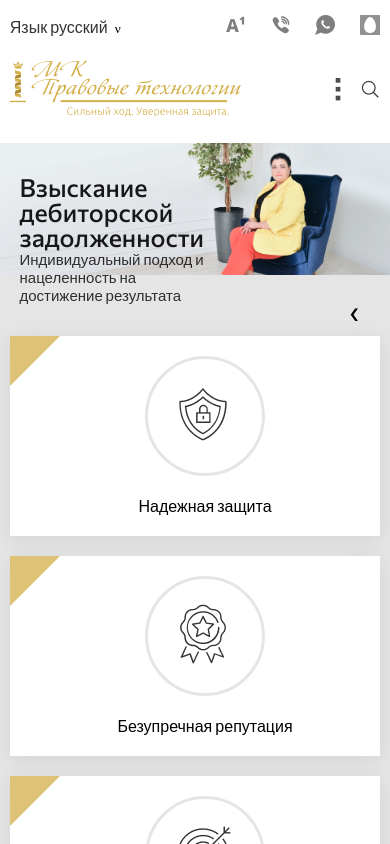
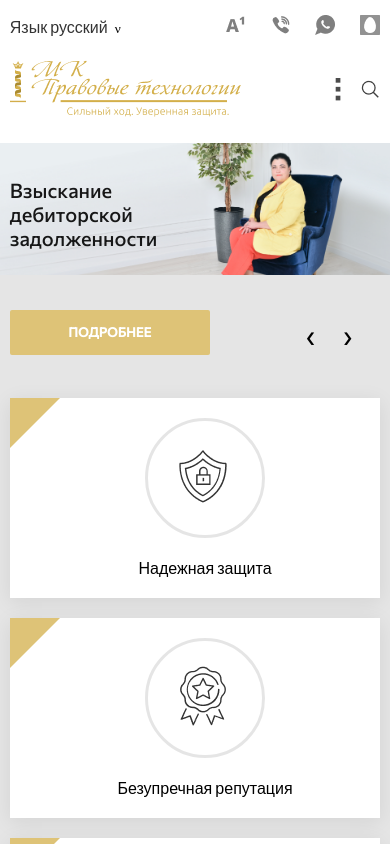
Before and after one commit to Yaugenchick/focus, a React (Create React App) app: page / in a window 390 px wide. Shown: the top 844 px of the page. Built offline with nearby package versions, Linux system fonts and the light colour scheme.

Commit message:
add media query for sliders , main-slider and directions-slider

```diff
--- a/src/home-page/components/about-protection/scss/aboutProtection.scss
+++ b/src/home-page/components/about-protection/scss/aboutProtection.scss
@@ -1,6 +1,6 @@
 .about-home-page {
   background: #e5e5e5;
-  margin: -60px 0 0 0;
+  margin: -80px 0 0 0;
   .container {
     .wraper-about {
       display: grid;
@@ -37,6 +37,8 @@
 }
 @media (max-width: 1110px) {
   .about-home-page {
+    margin: 0;
+    padding: 40px 0 0 0 ;
     .container {
       .wraper-about {
         grid-template-rows: repeat(3, 1fr);
@@ -48,13 +50,13 @@
           position: relative;
         }
         .about-item:nth-child(1)::after {
-          content: '';
+          content: "";
           position: absolute;
           top: 0;
           left: 0;
           border: 25px solid transparent;
-					border-top: 25px solid  #DEC377;
-					border-left: 25px solid  #DEC377;
+          border-top: 25px solid #dec377;
+          border-left: 25px solid #dec377;
         }
         .about-item:nth-child(2) {
           grid-row: 2/3;
@@ -62,13 +64,13 @@
           position: relative;
         }
         .about-item:nth-child(2)::after {
-          content: '';
+          content: "";
           position: absolute;
           top: 0;
           left: 0;
           border: 25px solid transparent;
-					border-top: 25px solid  #DEC377;
-					border-left: 25px solid  #DEC377;
+          border-top: 25px solid #dec377;
+          border-left: 25px solid #dec377;
         }
         .about-item:nth-child(3) {
           grid-row: 2/3;
@@ -76,13 +78,13 @@
           position: relative;
         }
         .about-item:nth-child(3)::after {
-          content: '';
+          content: "";
           position: absolute;
           top: 0;
           left: 0;
           border: 25px solid transparent;
-					border-top: 25px solid  #DEC377;
-					border-left: 25px solid  #DEC377;
+          border-top: 25px solid #dec377;
+          border-left: 25px solid #dec377;
         }
         .about-item:nth-child(4) {
           grid-row: 3/4;
@@ -90,13 +92,13 @@
           position: relative;
         }
         .about-item:nth-child(4)::after {
-          content: '';
+          content: "";
           position: absolute;
           top: 0;
           left: 0;
           border: 25px solid transparent;
-					border-top: 25px solid  #DEC377;
-					border-left: 25px solid  #DEC377;
+          border-top: 25px solid #dec377;
+          border-left: 25px solid #dec377;
         }
         .about-item {
           flex-direction: row;
@@ -155,6 +157,11 @@
     }
   }
 }
+@media (max-width: 600px) {
+  .about-home-page {
+    padding: 20px 0 0 0;
+  }
+}
 @media (max-width: 575.98px) {
   .about-home-page {
     .container {
--- a/src/home-page/components/directions-slider/directionsSlider.jsx
+++ b/src/home-page/components/directions-slider/directionsSlider.jsx
@@ -43,16 +43,16 @@ export class DirectionsSlider extends React.Component {
 									key={item.id}
 									style={{
 										background: `url(${item.url})`,
-										backgroundSize: "cover",
+										backgroundSize: "contain",
 										backgroundRepeat: "no-repeat"
 									}}>
 								</div>
 								: null
 						))}
+						<button className="arrow arrow-directions-next" onClick={this.nextSlide}>&rsaquo;</button>
+						<button className="arrow arrow-directions-prew" onClick={this.prewSlide}>&lsaquo;</button>
 					</div>
 				</div>
-				<button className="arrow arrow-directions-next" onClick={this.nextSlide}>&rsaquo;</button>
-				<button className="arrow arrow-directions-prew" onClick={this.prewSlide}>&lsaquo;</button>
 			</div>
 		)
 	}
--- a/src/home-page/components/main-slider/mainSlider.jsx
+++ b/src/home-page/components/main-slider/mainSlider.jsx
@@ -42,23 +42,23 @@ export class MainSlider extends React.Component {
                             key={item.id}
                             style={{
                                 background: `url(${item.url})`,
-                                backgroundRepeat: "no-repeat"
+                                backgroundRepeat: "no-repeat",
+                                backgroundSize: "contain"
                             }}>
                             <div className="container">
                                 <div className="main-content">
                                     <div className="main-title">
                                         <h3 className="main-header">{item.title}</h3>
                                     </div>
-                                    <div className="main-text">
-                                        <p className="main-paragraph">{item.content}</p>
-                                    </div>
+                                    <p className="main-paragraph">{item.content}</p>
                                     <button className="btn btn-main">{item.button}</button>
+                                    <button className="arrow arrow-main-next" onClick={this.nextSlide}>&rsaquo;</button>
+                                    <button className="arrow arrow-main-prew" onClick={this.prewSlide}>&lsaquo;</button>
                                 </div>
                             </div>
                         </div> : null
                 ))}
-                <button className="arrow arrow-main-next" onClick={this.nextSlide}>&rsaquo;</button>
-                <button className="arrow arrow-main-prew" onClick={this.prewSlide}>&lsaquo;</button>
+
             </div>
         );
     }
--- a/src/home-page/components/main-slider/scss/mainSlider.scss
+++ b/src/home-page/components/main-slider/scss/mainSlider.scss
@@ -1,261 +1,410 @@
-
-@media (max-width: 1920px) {
 .main {
 	position: relative;
+	background: #e5e5e5;
 	.wraper-main {
 		.container {
 			.main-content {
 				display: grid;
-					grid-template: repeat(9, 1fr) / repeat(10, 1fr);
-					height: 645px;
-					background-size: contain !important;
+				grid-template: 650px / repeat(10, 1fr);
+				position: relative;
 				.main-title {
-						grid-row: 1/4;
+					grid-row: 1/2;
 					grid-column: 1/6;
-						align-self: flex-end;
-						.main-header{
+					position: absolute;
+					top: 25%;
+					left: 0;
+					.main-header {
 						font-weight: normal;
 						font-size: 40px;
 						color: rgba(0, 0, 0, 0.9);
+						margin: 0 0 30px 0;
 					}
 				}
-					.main-text {
-						grid-row: 4/6;
+				.main-paragraph {
+					grid-row: 1/2;
 					grid-column: 1/6;
-						align-self: center;
-						.main-paragraph {
 					font-weight: 300;
 					font-size: 15px;
 					color: rgba(0, 0, 0, 0.8);
-						}
+					position: absolute;
+					top: 43%;
+					left: 0;
 				}
 				.btn-main {
-						grid-row: 6/9;
+					grid-row: 1/2;
 					grid-column: 1/6;
+					position: absolute;
+					bottom: 40%;
+					left: 0;
+				}
+				.arrow-main-next,
+				.arrow-main-prew {
+					position: absolute;
+				}
+				.arrow-main-next {
+					bottom: 19%;
+					left: 7%;
+				}
+				.arrow-main-prew {
+					bottom: 19%;
+					left: 2%;
 				}
 			}
 		}
 	}
-		.arrow-main-next, .arrow-main-prew {
-			position: absolute;
-		}
-		.arrow-main-next {
-			bottom: 150px;
-			left: 450px;
-		}
-		.arrow-main-prew {
-			bottom: 150px;
-			left: 400px;
-		}
-	}
-
 }
 @media (max-width: 1440px) {
 	.main {
-		position: relative;
-		height: 500px;
-		background: #e5e5e5;
 		.wraper-main {
-		background-size: contain !important;
 			.container {
 				.main-content {
-					display: grid;
-					grid-template: repeat(9, 1fr) / repeat(10, 1fr);
-
+					grid-template: 487px / repeat(10, 1fr);
 					.main-title {
-						grid-row: 1/3;
-						grid-column: 1/6;
-						align-self: flex-end;
-						.main-header{
-							font-weight: normal;
-							font-size: 30px;
-							color: rgba(0, 0, 0, 0.9);
+						.main-header {
+							margin: 0 0 25px 0;
 						}
 					}
-					.main-text {
-						grid-row: 3/5;
-						grid-column: 1/6;
-						align-self: center;
 					.main-paragraph {
-							font-weight: 300;
-							font-size: 15px;
-							color: rgba(0, 0, 0, 0.8);
-						}
+						top: 48%;
 					}
 					.btn-main {
-						grid-row: 5/9;
-						grid-column: 1/6;
+						bottom: 30%;
 					}
 				}
 			}
 		}
-		.arrow-main-next, .arrow-main-prew {
-			position: absolute;
+	}
+}
+@media (max-width: 1300px) {
+	.main {
+		.wraper-main {
+			.container {
+				.main-content {
+					grid-template: 447px / repeat(10, 1fr);
+					.main-title {
+						.main-header {
+							font-size: 30px;
+							margin: 0 0 25px 0;
+						}
+					}
+					.main-paragraph {
+						top: 44%;
+					}
+					.btn-main {
+						bottom: 35%;
 					}
 					.arrow-main-next {
-			bottom: 100px;
-			left: 200px;
+						bottom: 25%;
 					}
 					.arrow-main-prew {
-			bottom: 100px;
-			left: 150px;
-		}
-	}
-}
-@media (max-width: 1366px) {
-	.main {
-		position: relative;
-		height: 500px;
-		background: #e5e5e5;
-		.wraper-main {
-		background-size: contain !important;
-			.container {
-				.main-content {
-					display: grid;
-					grid-template: repeat(9, 1fr) / repeat(10, 1fr);
-
-					.main-title {
-						grid-row: 1/3;
-						grid-column: 1/6;
-						align-self: flex-end;
-						.main-header{
-							font-weight: normal;
-							font-size: 30px;
-							color: rgba(0, 0, 0, 0.9);
-						}
-					}
-					.main-text {
-						grid-row: 3/5;
-						grid-column: 1/6;
-						align-self: center;
-						.main-paragraph {
-							font-weight: 300;
-							font-size: 15px;
-							color: rgba(0, 0, 0, 0.8);
-						}
-					}
-					.btn-main {
-						grid-row: 5/9;
-						grid-column: 1/6;
+						bottom: 25%;
 					}
 				}
 			}
 		}
-		.arrow-main-next, .arrow-main-prew {
-			position: absolute;
+	}
+}
+@media (max-width: 1110px) {
+	.main {
+		.wraper-main {
+			.container {
+				.main-content {
+					grid-template: 383px / repeat(10, 1fr);
+					.main-title {
+						top: 20%;
+						.main-header {
+							font-size: 30px;
+							margin: 0 0 25px 0;
+						}
+					}
+					.btn-main {
+						bottom: 30%;
 					}
 					.arrow-main-next {
-			bottom: 100px;
-			left: 200px;
+						bottom: 18%;
 					}
 					.arrow-main-prew {
-			bottom: 100px;
-			left: 150px;
+						bottom: 18%;
+					}
+				}
+			}
 		}
 	}
 }
 @media (max-width: 1024px) {
 	.main {
-		position: relative;
-		background: #e5e5e5;
 		.wraper-main {
-		background-size: contain !important;
 			.container {
-				width: 90%;
 				.main-content {
-					display: grid;
-					grid-template: repeat(9, 1fr) / repeat(10, 1fr);
+					grid-template: 354px / repeat(10, 1fr);
 					.main-title {
-						grid-row: 1/3;
-						grid-column: 1/6;
-						align-self: flex-end;
-						.main-header{
-							font-weight: normal;
+						top: 20%;
+						.main-header {
 							font-size: 30px;
-							color: rgba(0, 0, 0, 0.9);
-						}
-					}
-					.main-text {
-						grid-row: 3/4;
-						grid-column: 1/6;
-						align-self: center;
-						.main-paragraph {
-							font-weight: 300;
-							font-size: 15px;
-							color: rgba(0, 0, 0, 0.8);
+							margin: 0 0 25px 0;
 						}
 					}
 					.btn-main {
-						grid-row: 4/9;
-						grid-column: 1/6;
+						bottom: 20%;
+					}
+					.arrow-main-next {
+						left: 53%;
+						bottom: 10%;
+					}
+					.arrow-main-prew {
+						left: 46%;
+						bottom: 10%;
 					}
 				}
 			}
 		}
-		.arrow-main-next, .arrow-main-prew {
-			position: absolute;
+	}
+}
+@media (max-width: 950px) {
+	.main {
+		.wraper-main {
+			.container {
+				.main-content {
+					grid-template: 329px / repeat(10, 1fr);
+					.main-title {
+						.main-header {
+							font-size: 26px;
+							margin: 0 0 20px 0;
+						}
 					}
 					.arrow-main-next {
-			bottom: 100px;
-			left: 540px;
+						bottom: 13%;
 					}
 					.arrow-main-prew {
-			bottom: 100px;
-			left: 470px;
+						bottom: 13%;
+					}
+				}
+			}
+		}
+	}
+}
+@media (max-width: 834px) {
+	.main {
+		.wraper-main {
+			.container {
+				.main-content {
+					grid-template: 282px / repeat(10, 1fr);
+					.main-title {
+						top: 20%;
+						.main-header {
+							font-size: 30px;
+							margin: 0 0 25px 0;
+						}
+					}
+					.btn-main {
+						bottom: 20%;
+					}
+					.arrow-main-next {
+						left: 53%;
+						bottom: 10%;
+					}
+					.arrow-main-prew {
+						left: 46%;
+						bottom: 10%;
+					}
+				}
+			}
+		}
+	}
+}
+@media (max-width: 850px) {
+	.main {
+		.wraper-main {
+			.container {
+				.main-content {
+					grid-template: 295px / repeat(10, 1fr);
+					.main-title {
+						top: 20%;
+						.main-header {
+							font-size: 25px;
+							margin: 0 0 25px 0;
+						}
+					}
+					.btn-main {
+						bottom: 15%;
+					}
+					.arrow-main-next {
+						left: 53%;
+						bottom: 10%;
+					}
+					.arrow-main-prew {
+						left: 46%;
+						bottom: 10%;
+					}
+				}
+			}
+		}
+	}
+}
+@media (max-width: 800px) {
+	.main {
+		.wraper-main {
+			.container {
+				.main-content {
+					grid-template: 278px / repeat(10, 1fr);
+					.main-title {
+						top: 20%;
+						.main-header {
+							font-size: 25px;
+							margin: 0 0 25px 0;
+						}
+					}
+					.btn-main {
+						bottom: 10%;
+					}
+					.arrow-main-next {
+						left: 53%;
+						bottom: 10%;
+					}
+					.arrow-main-prew {
+						left: 46%;
+						bottom: 10%;
+					}
+				}
+			}
 		}
 	}
 }
 @media (max-width: 768px) {
 	.main {
-		position: relative;
-		height: 30vh;
-		background: #e5e5e5;
 		.wraper-main {
-		background-size: contain !important;
 			.container {
-				width: 90%;
 				.main-content {
-					display: grid;
-					grid-template: repeat(12, 1fr) / repeat(10, 1fr);
+					grid-template: 267px / repeat(10, 1fr);
 					.main-title {
-						grid-row: 1/3;
-						grid-column: 1/6;
-						align-self: flex-end;
-						.main-header{
-							font-weight: normal;
-							line-height: 25px;
-							font-size: 25px;
-							color: rgba(0, 0, 0, 0.9);
-						}
-					}
-					.main-text {
-						grid-row: 3/4;
-						grid-column: 1/6;
-						align-self: flex-end;
-						.main-paragraph {
-							font-weight: 300;
-							font-size: 15px;
-							color: rgba(0, 0, 0, 0.8);
-						}
-					}
-					.btn-main {
-						align-self: center;
-						grid-row: 4/6;
-						grid-column: 1/6;
+						top: 17%;
+						.main-header {
+							font-size: 22px;
+							margin: 0 0 20px 0;
 						}
 					}
 				}
 			}
-		.arrow-main-next, .arrow-main-prew {
-			position: absolute;
-		}
-		.arrow-main-next {
-			bottom: 70px;
-			left: 410px;
-		}
-		.arrow-main-prew {
-			bottom: 70px;
-			left: 350px;
 		}
 	}
 }
+@media (max-width: 600px) {
+	.main {
+		.wraper-main {
+			.container {
+				.main-content {
+					grid-template: 310px / repeat(10, 1fr);
+					.main-title {
+						top: 10%;
+						.main-header {
+							font-size: 20px;
+							margin: 0 0 20px 0;
+						}
+					}
+					.main-paragraph {
+						top: 35%;
+					}
+					.btn-main {
+						bottom: 10%;
+					}
+					.arrow-main-next {
+						left: 90%;
+						bottom: 12%;
+					}
+					.arrow-main-prew {
+						left: 80%;
+						bottom: 12%;
+					}
+				}
+			}
+		}
+	}
+}
+@media (max-width: 575.98px) {
+	.main {
+		.wraper-main {
+			.container {
+				width: 95%;
+				.main-content {
+					grid-template: 290px / repeat(10, 1fr);
+				}
+			}
+		}
+	}
+}
+@media (max-width: 495px) {
+	.main {
+		.wraper-main {
+			.container {
+				.main-content {
+					grid-template: 270px / repeat(10, 1fr);
+					.main-title {
+						top: 15%;
+						.main-header {
+							font-size: 20px;
+							margin: 0 0 20px 0;
+						}
+					}
+					.main-paragraph {
+						display: none;
+					}
+					.btn-main {
+						bottom: 10%;
+					}
+					.arrow-main-next {
+						left: 90%;
+						bottom: 12%;
+					}
+					.arrow-main-prew {
+						left: 80%;
+						bottom: 12%;
+					}
+				}
+			}
+		}
+	}
+}
+@media (max-width: 420px) {
+	.main {
+		.wraper-main {
+			.container {
+				.main-content {
+					grid-template: 250px / repeat(10, 1fr);
+				}
+			}
+		}
+	}
+}
+@media (max-width: 390px) {
+	.main {
+		.wraper-main {
+			.container {
+				.main-content {
+					grid-template: 235px / repeat(10, 1fr);
+				}
+			}
+		}
+	}
+}
+@media (max-width: 365px) {
+	.main {
+		.wraper-main {
+			.container {
+				.main-content {
+					grid-template: 230px / repeat(10, 1fr);
+				}
+			}
+		}
+	}
+}
+@media (max-width: 330px) {
+	.main {
+		.wraper-main {
+			.container {
+				.main-content {
+					grid-template: 210px / repeat(10, 1fr);
+				}
+			}
+		}
+	}
+}
```
Also changed, not shown: src/home-page/components/block-directions-content/scss/blockDirectionsContent.scss (+10 -1 lines), src/home-page/components/directions-slider/scss/directionsSlider.scss (+91 -64 lines). Lines whose indentation alone changed are shown as unchanged.
